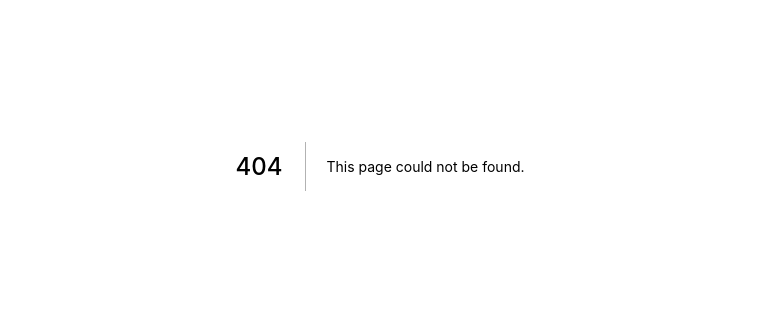
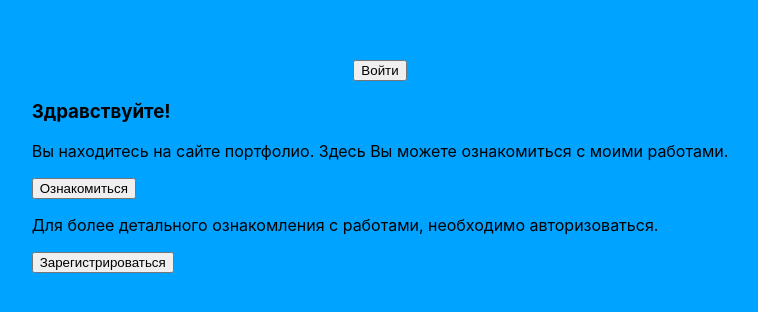
Before and after one commit to pilotvitalik/portfolio-vitaliy, a Next.js app: page /Main/Main in a window 1280 px wide. Before the commit this address had no page. Shown: the part 234-546 px from the top of the page, without its empty margins (260-1018 px from the left). Built offline with nearby package versions, Linux system fonts and the light colour scheme.

Commit message:
- added elements on main page - props to button component on main page

```diff
--- a/components/Button.tsx
+++ b/components/Button.tsx
@@ -1,8 +1,12 @@
 import type { NextPage } from 'next';
 
-const Button: NextPage = () => {
+interface Props{
+    title? : string;
+}
+
+const Button: NextPage<Props> = ({title}) => {
     return (
-        <button>Clickme</button>
+        <button>{title}</button>
     )
 }
 
--- /dev/null
+++ b/pages/Main/Main.module.css
@@ -0,0 +1,11 @@
+.main{
+    display: flex;
+    flex-direction: column;
+    justify-content: center;
+    align-items: center;
+    position: relative;
+    width: 100%;
+    height: auto;
+    min-height: 100vh;
+    background: #00A3FF;
+}
--- /dev/null
+++ b/pages/Main/Main.tsx
@@ -0,0 +1,30 @@
+import type { NextPage } from 'next';
+import Button from '@/components/Button';
+import styles from './Main.module.css'
+
+const Main: NextPage = () => {
+    return (
+        <div className={styles.main}>
+            <div>
+                <Button title='Войти'/>
+            </div>
+            <div>
+                <h3>Здравствуйте!</h3>
+                <div>
+                    <p>
+                        Вы находитесь на сайте портфолио. Здесь Вы можете ознакомиться с моими работами.
+                    </p>
+                    <Button  title='Ознакомиться'/>
+                </div>
+                <div>
+                    <p>
+                        Для более детального ознакомления с работами, необходимо авторизоваться.
+                    </p>
+                    <Button  title='Зарегистрироваться'/>
+                </div>
+            </div>
+        </div>
+    )
+}
+
+export default Main
--- a/pages/index.tsx
+++ b/pages/index.tsx
@@ -1,5 +1,5 @@
 import type { NextPage } from 'next';
-import Main from './Main';
+import Main from './Main/Main';
 import styles from '../styles/Portfolio.module.css';
 
 const Portfolio: NextPage = () => {
--- a/styles/Portfolio.module.css
+++ b/styles/Portfolio.module.css
@@ -7,5 +7,4 @@
   width: 100%;
   height: auto;
   min-height: 100vh;
-  background: #00A3FF;
 }
```
Also changed, not shown: pages/Main.tsx (deleted, +0 -12 lines).
